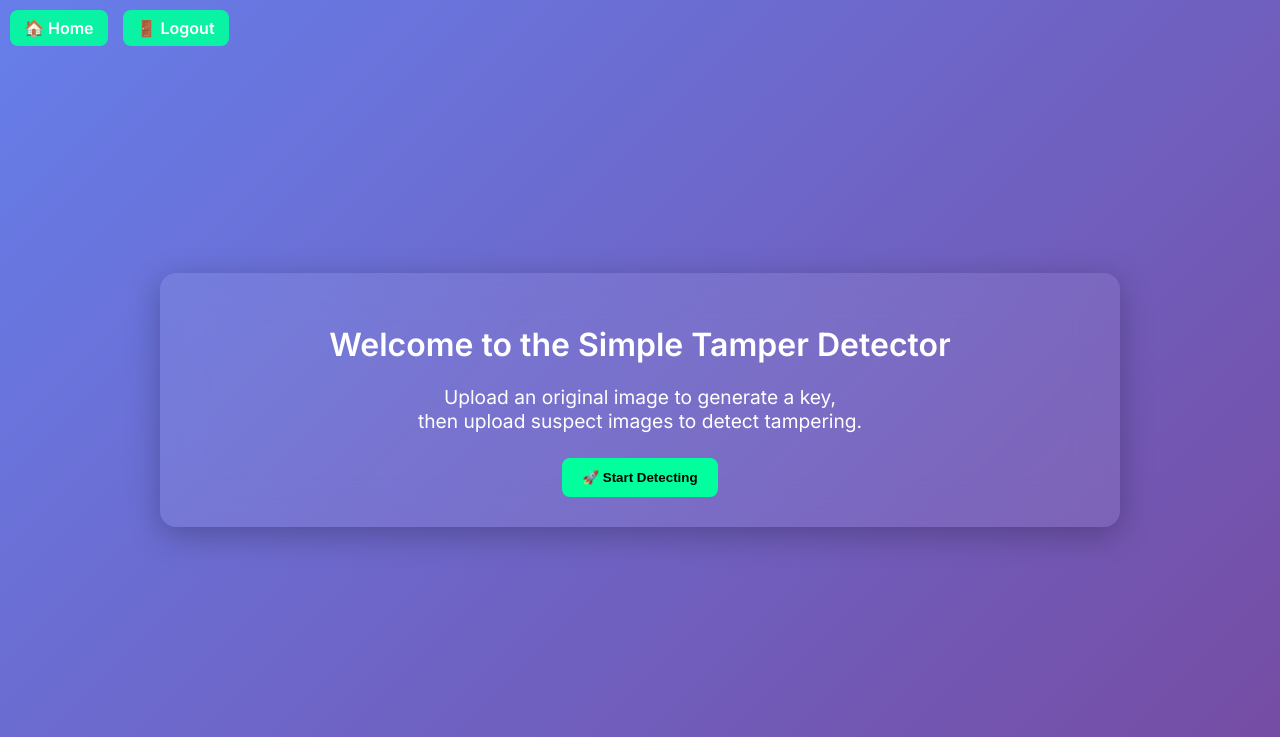
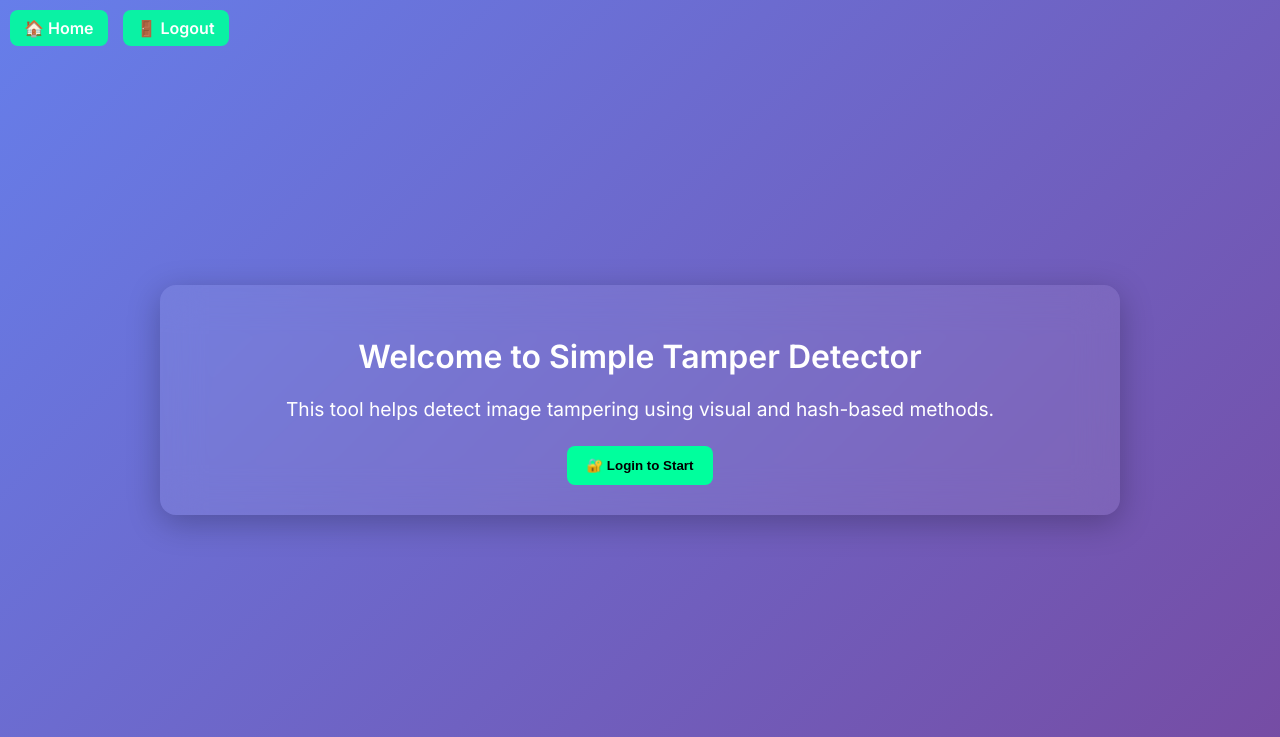
Before and after one commit to sbdy1/Photo-Tampering-Detection, a Flask app: page /home in a window 1280 px wide. Shown: the top 737 px of the page. Run offline with Flask 3, Linux system fonts and the light colour scheme.

Commit message:
Update home.html

```diff
--- a/app/templates/home.html
+++ b/app/templates/home.html
@@ -1,14 +1,15 @@
 {% extends "base.html" %}
 
 {% block content %}
-  <h1>Welcome to the Simple Tamper Detector</h1>
+  <h1>Welcome to Simple Tamper Detector</h1>
   <p style="text-align: center; font-size: 1.2em;">
-    Upload an original image to generate a key,<br />
-    then upload suspect images to detect tampering.
+    This tool helps detect image tampering using visual and hash-based methods.
   </p>
   <div class="buttons-row">
-    <a href="{{ url_for('main.index') }}">
-      <button>🚀 Start Detecting</button>
-    </a>
+    {% if current_user.is_authenticated %}
+      <a href="{{ url_for('main.index') }}"><button>🚀 Start Detecting</button></a>
+    {% else %}
+      <a href="{{ url_for('auth.login') }}"><button>🔐 Login to Start</button></a>
+    {% endif %}
   </div>
 {% endblock %}
```
